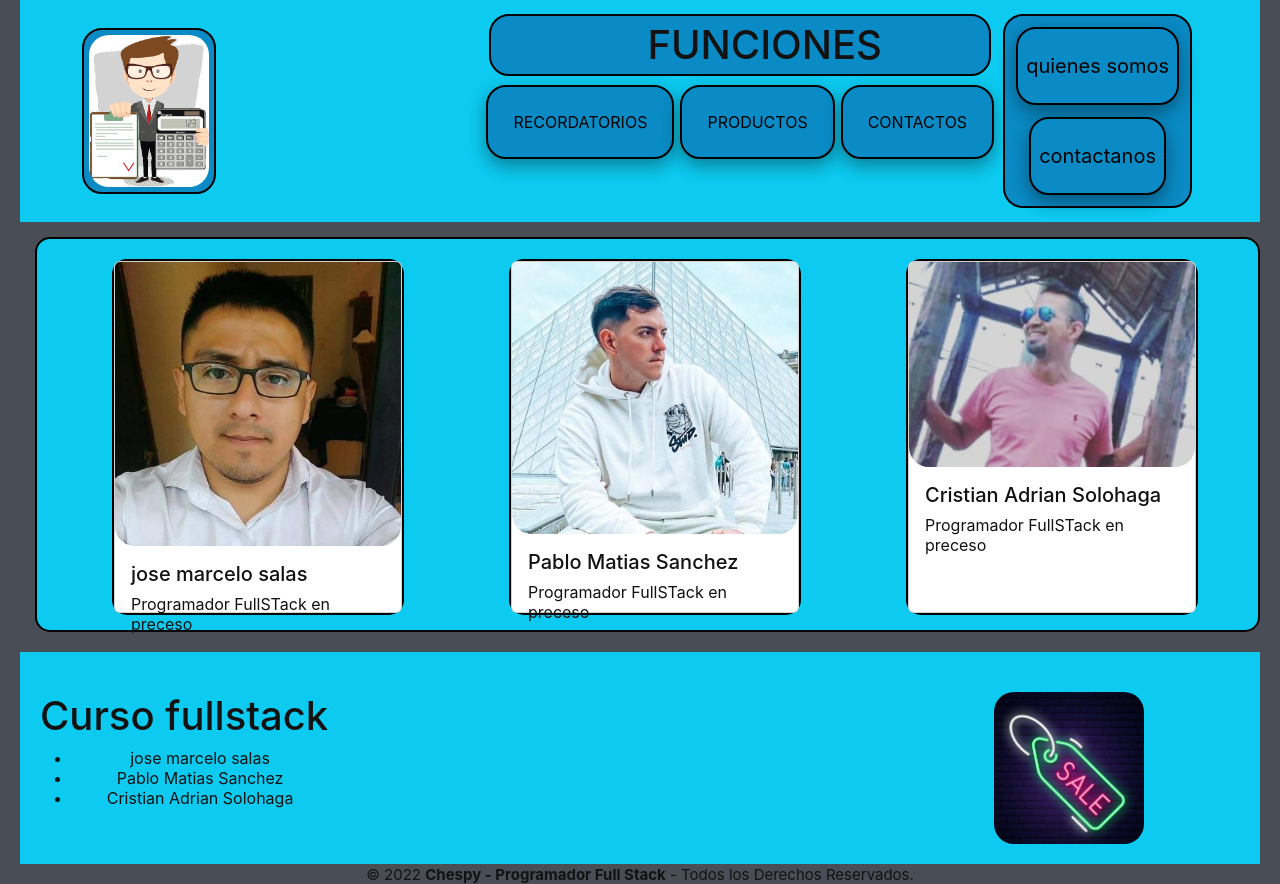
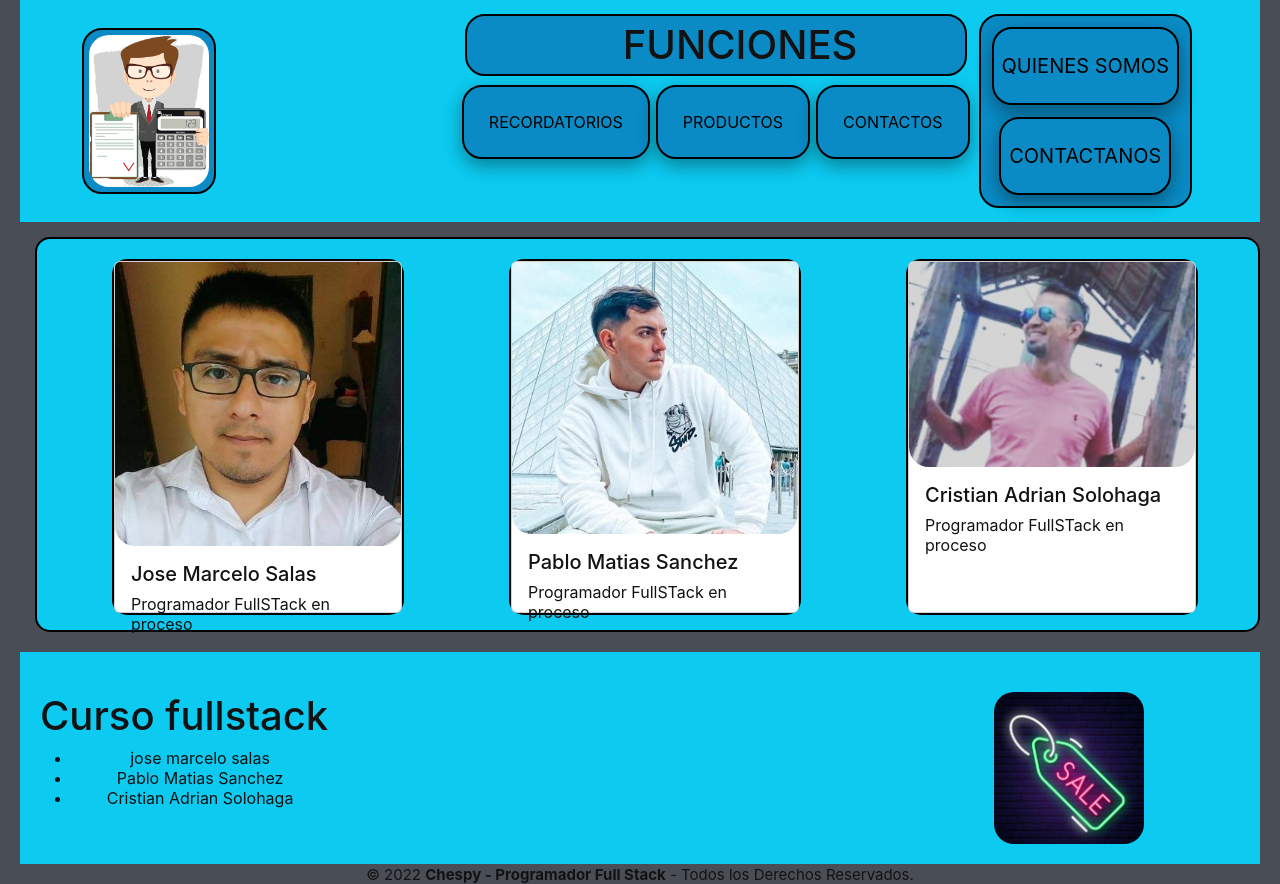
Before and after one commit to josemasa/REACT-TP-HERRAMIENTASVENDEDOR, a React (Vite) app in the folder frontend/: page /qs in a window 1280 px wide. Built offline with nearby package versions, Linux system fonts and the light colour scheme.

Commit message:
cambios en navbar y card

```diff
--- a/frontend/src/components/Navbar.jsx
+++ b/frontend/src/components/Navbar.jsx
@@ -60,7 +60,7 @@ function BasicExample() {
                       to={"/qs"}
                       style={{ textDecoration: "none", color: "black" }}
                     >
-                      quienes somos
+                      QUIENES SOMOS
                     </Link>
                   </Nav.Link>
                   <Nav.Link className="funciones1">
@@ -68,7 +68,7 @@ function BasicExample() {
                       to={""}
                       style={{ textDecoration: "none", color: "black" }}
                     >
-                      contactanos
+                      CONTACTANOS
                     </Link>
                   </Nav.Link>
                 </Nav>
--- a/frontend/src/components/Qsbody.jsx
+++ b/frontend/src/components/Qsbody.jsx
@@ -14,8 +14,8 @@ const Qsbody = () => {
           <Card style={{ width: "18rem", height: "22rem" }}>
             <Card.Img variant="top" src={jms} />
             <Card.Body>
-              <Card.Title>jose marcelo salas </Card.Title>
-              <Card.Text>Programador FullSTack en preceso</Card.Text>
+              <Card.Title>Jose Marcelo Salas </Card.Title>
+              <Card.Text>Programador FullSTack en proceso</Card.Text>
             </Card.Body>
           </Card>
         </div>
@@ -24,7 +24,7 @@ const Qsbody = () => {
             <Card.Img variant="top" src={matu} />
             <Card.Body>
               <Card.Title>Pablo Matias Sanchez</Card.Title>
-              <Card.Text>Programador FullSTack en preceso</Card.Text>
+              <Card.Text>Programador FullSTack en proceso</Card.Text>
             </Card.Body>
           </Card>
         </div>
@@ -33,7 +33,7 @@ const Qsbody = () => {
             <Card.Img variant="top" src={cris} />
             <Card.Body>
               <Card.Title>Cristian Adrian Solohaga </Card.Title>
-              <Card.Text>Programador FullSTack en preceso</Card.Text>
+              <Card.Text>Programador FullSTack en proceso</Card.Text>
             </Card.Body>
           </Card>
         </div>
```
